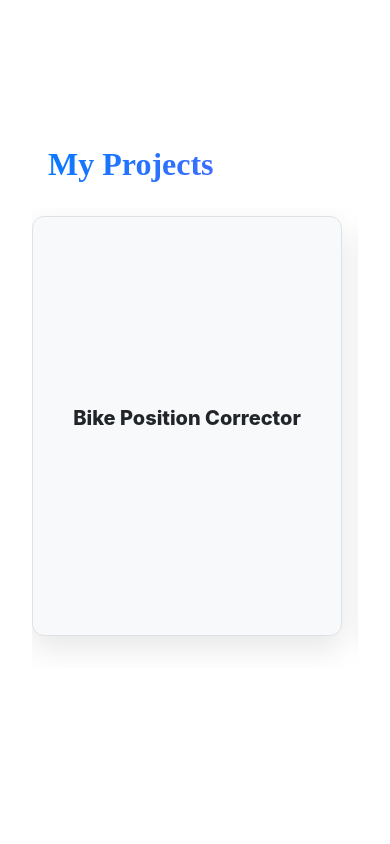
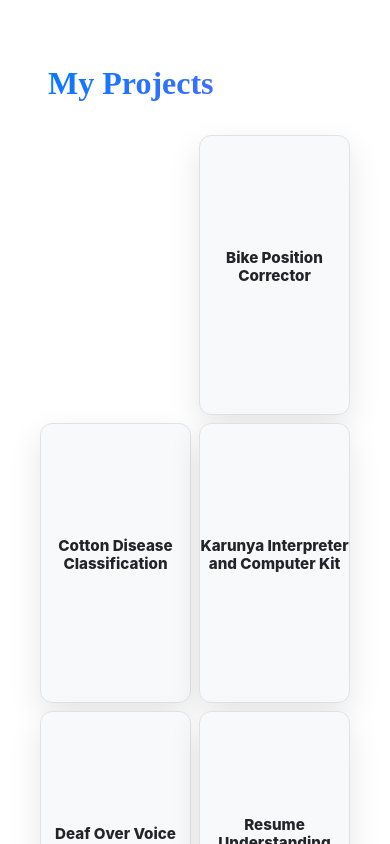
Before and after one commit to Franz-kingstein/portfolio, a React (Create React App) app in the folder portfolio-main/: page / in a window 390 px wide. Shown: the part 3140-3984 px from the top of the page. Built offline with nearby package versions, Linux system fonts and the light colour scheme; no server answers.

Commit message:
corrreced project boxes

```diff
--- a/portfolio-main/src/pages/Projects.css
+++ b/portfolio-main/src/pages/Projects.css
@@ -4,7 +4,6 @@
 .projects {
   background: var(--bg-primary);
   min-height: 100vh;
-  height: 100vh;
   padding: clamp(5rem, 8vh, 7rem) 0 2rem;
   display: flex;
   align-items: stretch;
@@ -87,8 +86,8 @@
 /* Flip Card Base                */
 /* ============================= */
 .flip-card {
-  flex: 0 0 clamp(280px, 32vw, 480px);
-  height: clamp(420px, 65vh, 700px);
+  flex: 0 0 clamp(240px, 22vw, 360px);
+  height: clamp(360px, 55vh, 520px);
   perspective: 1200px;
   scroll-snap-align: start;
   /* Add staggered animation for cards */
@@ -325,13 +324,19 @@
   }
 
   .projects-grid {
-    padding: 1rem 1rem 3rem;
+    display: grid;
+    grid-template-columns: repeat(3, 1fr);
+    overflow-x: visible;
+    overflow-y: visible;
+    scroll-snap-type: none;
+    padding: 1rem 2rem 3rem;
     gap: 1rem;
   }
 
   .flip-card {
-    flex: 0 0 75vw;
-    height: 500px;
+    flex: none;
+    width: 100%;
+    height: 380px;
   }
 }
 
@@ -349,26 +354,31 @@
   }
 
   .projects-grid {
-    padding: 1rem 1rem 2rem;
-    gap: 0.75rem;
+    display: grid;
+    grid-template-columns: repeat(2, 1fr);
+    overflow-x: visible;
+    overflow-y: visible;
+    scroll-snap-type: none;
+    padding: 1rem;
+    gap: 1rem;
     align-items: stretch;
-    justify-content: flex-start;
   }
 
   .flip-card {
-    flex: 0 0 calc(100% - 2rem);
+    flex: none;
+    width: 100%;
     max-width: 100%;
-    height: 480px;
+    height: 320px;
     perspective: 1200px;
-    margin: 0 1rem;
+    margin: 0;
   }
 
   .flip-card:first-child {
-    margin-left: 1rem;
+    margin-left: 0;
   }
 
   .flip-card:last-child {
-    margin-right: 1rem;
+    margin-right: 0;
   }
 
   .flip-card-inner {
@@ -398,16 +408,16 @@
   }
 
   .flip-content h3 {
-    font-size: 1.2rem;
+    font-size: 1rem;
   }
 
   .flip-content p {
-    font-size: 0.85rem;
+    font-size: 0.8rem;
     line-height: 1.4;
   }
 
   .flip-tag {
-    font-size: 0.65rem;
+    font-size: 0.6rem;
     padding: 0.2rem 0.5rem;
   }
 
@@ -434,26 +444,36 @@
   }
 
   .projects-grid {
-    padding: 0.5rem 0.5rem 2rem;
+    display: grid;
+    grid-template-columns: repeat(2, 1fr);
+    overflow-x: visible;
+    overflow-y: visible;
+    scroll-snap-type: none;
+    padding: 0.5rem;
     gap: 0.5rem;
   }
 
   .flip-card {
-    flex: 0 0 calc(100vw - 1rem);
-    height: 420px;
-    margin: 0 0.5rem;
+    flex: none;
+    width: 100%;
+    height: 280px;
+    margin: 0;
   }
 
   .flip-card:first-child {
-    margin-left: 0.5rem;
+    margin-left: 0;
   }
 
   .flip-card:last-child {
-    margin-right: 0.5rem;
+    margin-right: 0;
   }
 
   .flip-card-back {
     border-radius: 12px;
+  }
+
+  .flip-title-only {
+    font-size: 0.95rem;
   }
 
   .flip-content {
@@ -462,12 +482,12 @@
   }
 
   .flip-content h3 {
-    font-size: 1rem;
+    font-size: 0.9rem;
     margin-bottom: 0.25rem;
   }
 
   .flip-content p {
-    font-size: 0.75rem;
+    font-size: 0.7rem;
     line-height: 1.3;
   }
 
@@ -477,7 +497,7 @@
   }
 
   .flip-tag {
-    font-size: 0.6rem;
+    font-size: 0.55rem;
     padding: 0.15rem 0.4rem;
   }
 
@@ -487,7 +507,7 @@
   }
 
   .flip-front-links a {
-    width: 36px;
-    height: 36px;
+    width: 32px;
+    height: 32px;
   }
 }
```
